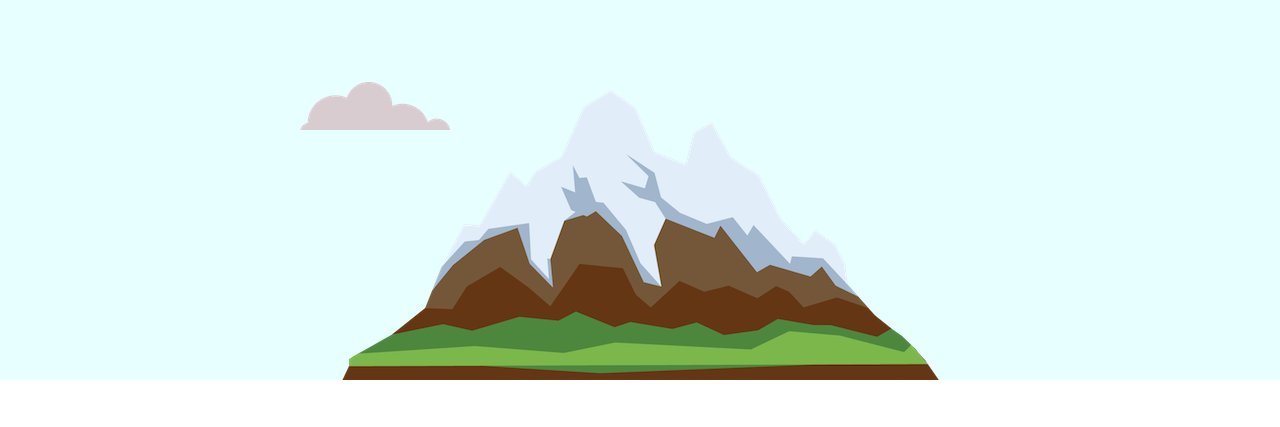
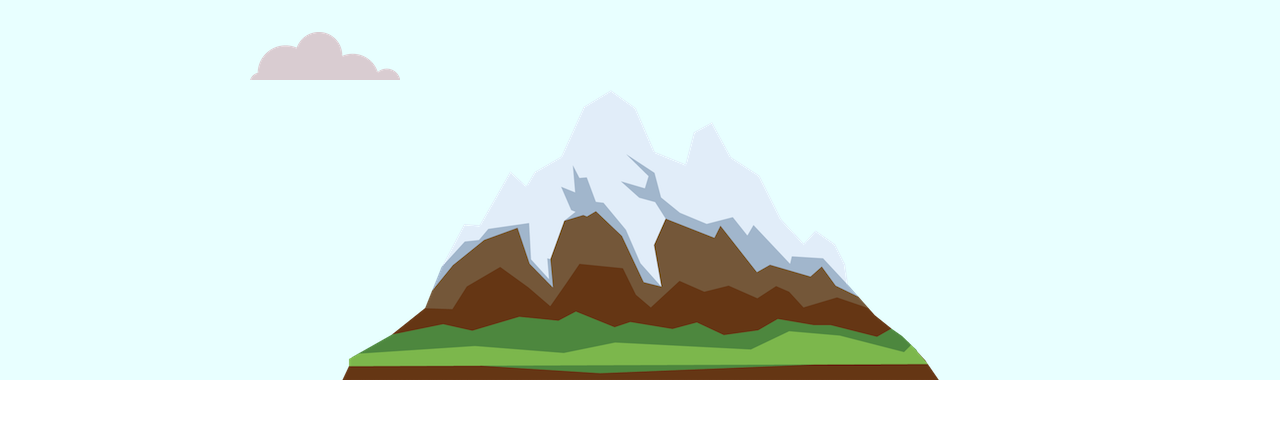
Before and after one commit to Siddharth-2382/Siddharth-Movaliya, a plain HTML site: page index.html in a window 1280 px wide. Shown: the part 351-778 px from the top of the page. Drawn offline with Linux system fonts and the light colour scheme; grey boxes are pictures that could not be loaded.

Commit message:
configured cloud position

```diff
--- a/CSS/styles.css
+++ b/CSS/styles.css
@@ -70,8 +70,8 @@ span {
 
 .bottom-cloud {
   position: absolute;
-  left: 300px;
-  bottom: 250px;
+  left: 250px;
+  bottom: 300px;
 }
 
 .dp {
```
